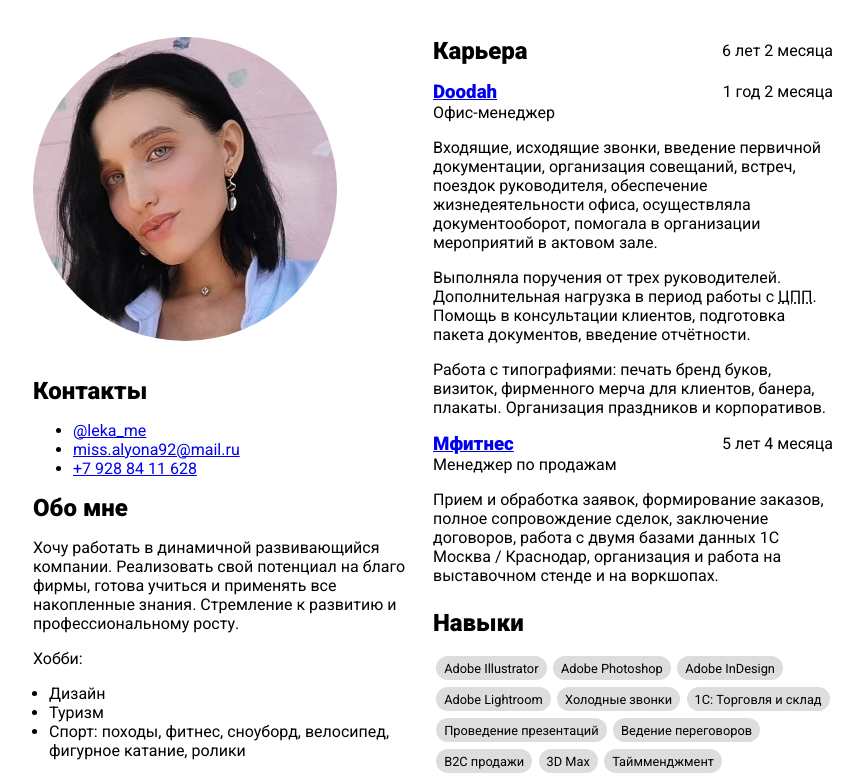
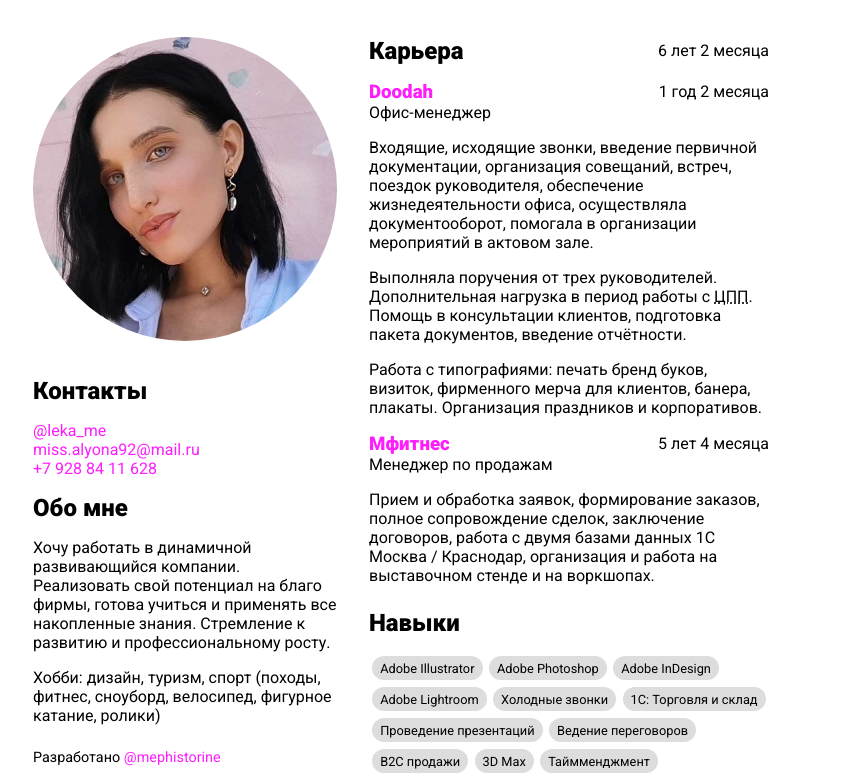
Before and after one commit to mephistorine/leka, a website built with Parcel: page src/index.html in a window 1280 px wide. Shown: the part 157-938 px from the top of the page, without its empty margins (207-1070 px from the left). Built offline with nearby package versions, Linux system fonts and the light colour scheme.

Commit message:
Добавлен фавикон

```diff
--- a/src/index.css
+++ b/src/index.css
@@ -13,6 +13,8 @@ body {
 
 .profile-info {
   flex-basis: 50%;
+  max-width: 304px;
+  margin-right: 2rem;
 }
 
 .extra-info {
@@ -90,9 +92,34 @@ h2, h3, h4, h5, h6, .work-info-description {
   font-size: 0.9rem;
 }
 
-.hobby-list {
-  padding-left: 1rem;
+.hobby-list,
+.contact-list {
+  list-style: none;
+  padding-left: 0;
   margin: 0;
+}
+
+.contact-list {
+  margin-bottom: 1rem;
+}
+
+.contacts-section .section-title {
+  margin-bottom: 1rem;
+}
+
+a {
+  color: #ff1dfe;
+  text-decoration: none;
+  transition: color linear 100ms;
+}
+
+a:hover {
+  color: #6800ff;
+  text-decoration: underline;
+}
+
+a:visited {
+  color: #922592;
 }
 
 @media screen and (max-width: 500px) {
--- a/src/index.html
+++ b/src/index.html
@@ -7,7 +7,9 @@
 
   <link rel="stylesheet" href="index.css">
 
-  <title>LEKA</title>
+  <link rel="shortcut icon" href="favicon.png">
+
+  <title>LEKA — Алена Михайлова</title>
 </head>
 <body>
 <main class="main">
@@ -22,7 +24,7 @@
     <section class="profile-info">
 
       <section class="profile-avatar-section">
-        <img src="./avatar.jpg">
+        <img src="./avatar.jpg" alt="Фотография Алены Михайловны">
       </section>
 
       <section class="contacts-section">
@@ -46,13 +48,7 @@
 
         <p>Хочу работать в динамичной развивающийся компании. Реализовать свой потенциал на благо фирмы, готова учиться и применять все накопленные знания. Стремление к развитию и профессиональному росту.</p>
 
-        <p>Хобби:</p>
-
-        <ul class="hobby-list">
-          <li>Дизайн</li>
-          <li>Туризм</li>
-          <li>Спорт: походы, фитнес, сноуборд, велосипед, фигурное катание, ролики</li>
-        </ul>
+        <p>Хобби: дизайн, туризм, спорт (походы, фитнес, сноуборд, велосипед, фигурное катание, ролики)</p>
       </section>
 
       <section class="developed-by">
```
Also changed, not shown: src/favicon.png (added).
